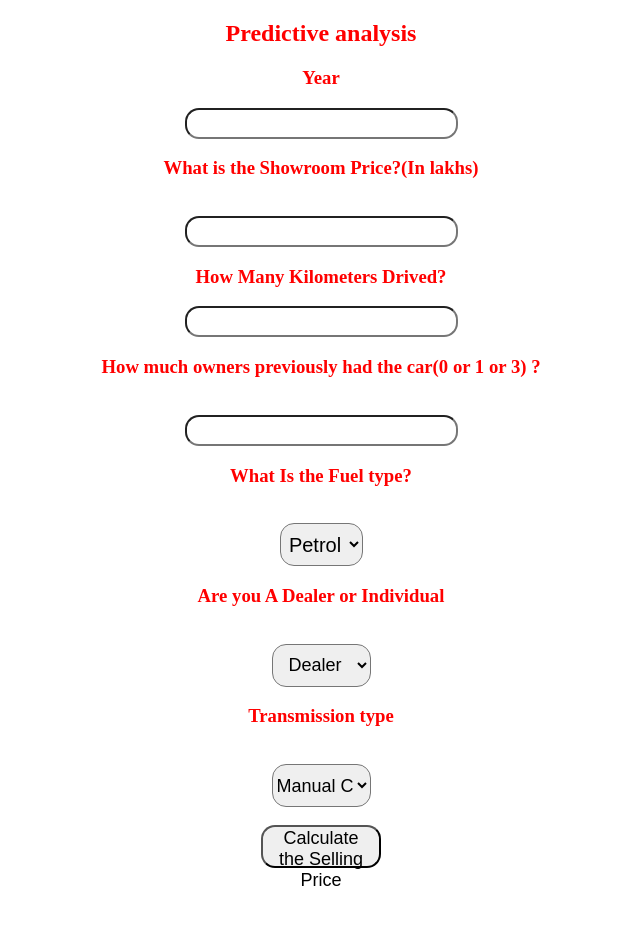
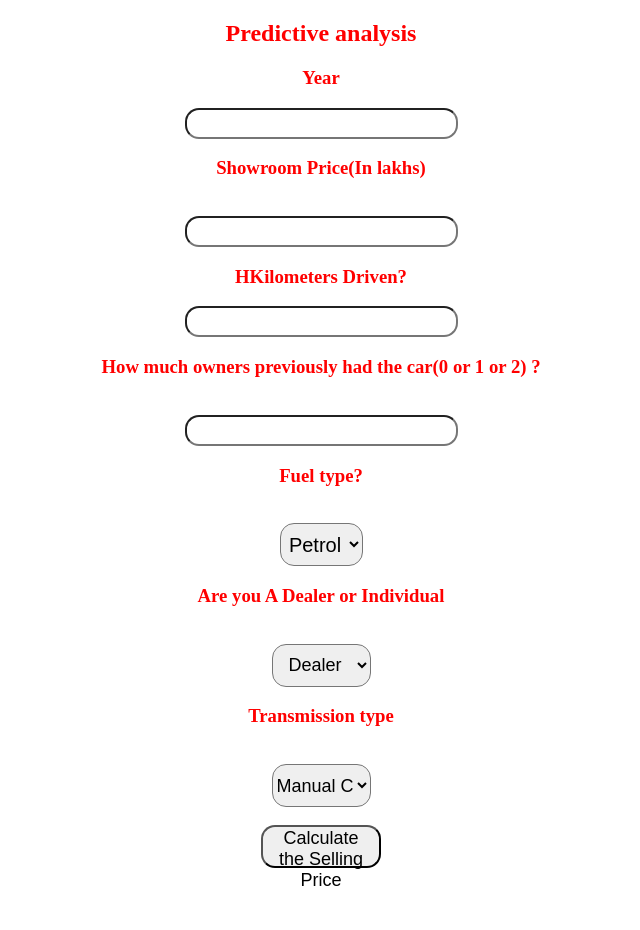
Before and after one commit to mahirvijan/carprediction, a Flask app: page / in a window 1280 px wide. Shown: the top 930 px of the page, without its empty margins (319-959 px from the left). Run offline with Flask 2, Linux system fonts and the light colour scheme; parts of the project's set-up code (start-up, migrations or seed data) failed here and were passed over.

Commit message:
Update index.html

```diff
--- a/templates/index.html
+++ b/templates/index.html
@@ -14,10 +14,10 @@
             <h2>Predictive analysis</h2>
             <h3>Year</h3>
             <input id="first" name="Year" type="number ">
-            <h3>What is the Showroom Price?(In lakhs)</h3><br><input id="second" name="Present_Price" required="required">
-            <h3>How Many Kilometers Drived?</h3><input id="third" name="Kms_Driven" required="required">
-            <h3>How much owners previously had the car(0 or 1 or 3) ?</h3><br><input id="fourth" name="Owner" required="required">
-            <h3>What Is the Fuel type?</h3><br><select name="Fuel_Type_Petrol" id="fuel" required="required">
+            <h3>Showroom Price(In lakhs)</h3><br><input id="second" name="Present_Price" required="required">
+            <h3>HKilometers Driven?</h3><input id="third" name="Kms_Driven" required="required">
+            <h3>How much owners previously had the car(0 or 1 or 2) ?</h3><br><input id="fourth" name="Owner" required="required">
+            <h3>Fuel type?</h3><br><select name="Fuel_Type_Petrol" id="fuel" required="required">
                 <option value="Petrol">Petrol</option>
                 <option value="Diesel">Diesel</option>
                 <option value="Diesel">CNG</option>
```
